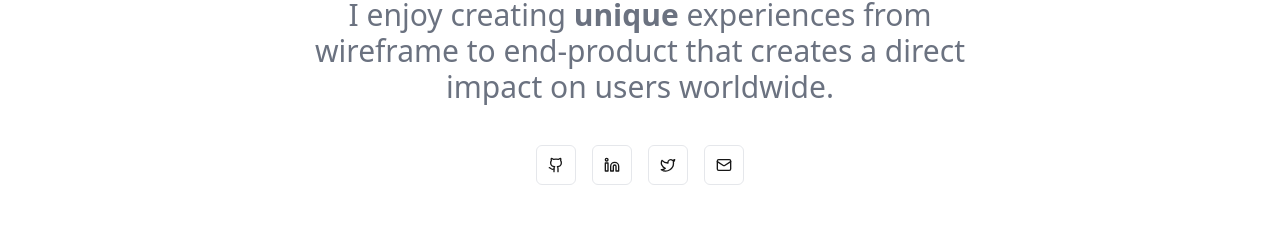
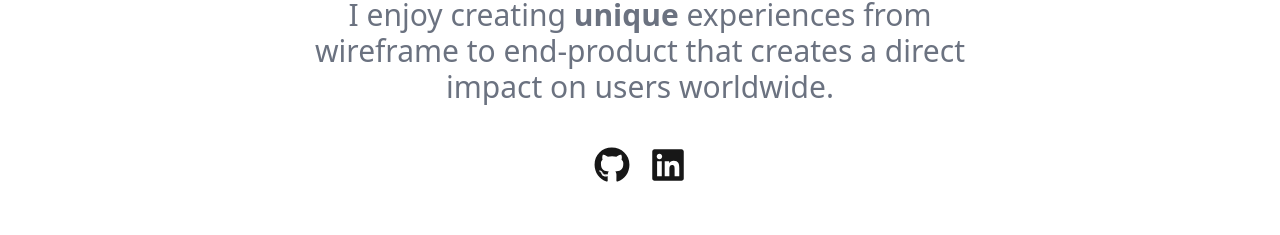
Before and after one commit to yoggsoft/portfolio, a Next.js app: page / in a window 1280 px wide. Shown: the part 871-1106 px from the top of the page. Built offline with nearby package versions, Linux system fonts and the light colour scheme.

Commit message:
hero icons

```diff
--- a/src/components/Hero/index.tsx
+++ b/src/components/Hero/index.tsx
@@ -1,4 +1,5 @@
 import Image from 'next/image';
+import { Icon } from '@/components/Icons';
 
 export default function Hero () {
   return (
@@ -20,40 +21,27 @@
           </p>
         </div>
         <div className="space-x-4">
-          <a href="https://github.com" target="_blank">
-            <button className="inline-flex items-center justify-center gap-2 whitespace-nowrap rounded-md text-sm font-medium ring-offset-background transition-colors focus-visible:outline-none focus-visible:ring-2 focus-visible:ring-ring focus-visible:ring-offset-2 disabled:pointer-events-none disabled:opacity-50 [&amp;_svg]:pointer-events-none [&amp;_svg]:size-4 [&amp;_svg]:shrink-0 border border-input bg-background hover:bg-accent hover:text-accent-foreground h-10 w-10">
-              <svg xmlns="http://www.w3.org/2000/svg" width="24" height="24" viewBox="0 0 24 24" fill="none" stroke="currentColor" strokeWidth="2" strokeLinecap="round" strokeLinejoin="round" className="lucide lucide-github h-4 w-4">
-                <path d="M15 22v-4a4.8 4.8 0 0 0-1-3.5c3 0 6-2 6-5.5.08-1.25-.27-2.48-1-3.5.28-1.15.28-2.35 0-3.5 0 0-1 0-3 1.5-2.64-.5-5.36-.5-8 0C6 2 5 2 5 2c-.3 1.15-.3 2.35 0 3.5A5.403 5.403 0 0 0 4 9c0 3.5 3 5.5 6 5.5-.39.49-.68 1.05-.85 1.65-.17.6-.22 1.23-.15 1.85v4"></path>
-                <path d="M9 18c-4.51 2-5-2-7-2"></path>
-              </svg>
+          <a href="https://github.com/yoggsoft" target="_blank">
+            <button className="inline-flex items-center justify-center gap-2 whitespace-nowrap rounded-md text-sm font-medium ring-offset-background transition-colors focus-visible:outline-none focus-visible:ring-2 focus-visible:ring-ring focus-visible:ring-offset-2 disabled:pointer-events-none disabled:opacity-50 [&amp;_svg]:pointer-events-none [&amp;_svg]:size-4 [&amp;_svg]:shrink-0 bord bg-background hover:bg-accent hover:opacity-75 hover:text-accent-foreground h-10 w-10">
+              <Icon name='github' />
               <span className="sr-only">GitHub</span>
             </button>
           </a>
-          <a href="https://linkedin.com" target="_blank">
-            <button className="inline-flex items-center justify-center gap-2 whitespace-nowrap rounded-md text-sm font-medium ring-offset-background transition-colors focus-visible:outline-none focus-visible:ring-2 focus-visible:ring-ring focus-visible:ring-offset-2 disabled:pointer-events-none disabled:opacity-50 [&amp;_svg]:pointer-events-none [&amp;_svg]:size-4 [&amp;_svg]:shrink-0 border border-input bg-background hover:bg-accent hover:text-accent-foreground h-10 w-10">
-              <svg xmlns="http://www.w3.org/2000/svg" width="24" height="24" viewBox="0 0 24 24" fill="none" stroke="currentColor" strokeWidth="2" strokeLinecap="round" strokeLinejoin="round" className="lucide lucide-linkedin h-4 w-4">
-                <path d="M16 8a6 6 0 0 1 6 6v7h-4v-7a2 2 0 0 0-2-2 2 2 0 0 0-2 2v7h-4v-7a6 6 0 0 1 6-6z"></path>
-                <rect width="4" height="12" x="2" y="9"></rect><circle cx="4" cy="4" r="2"></circle></svg>
+          <a href="https://linkedin.com/in/querales" target="_blank">
+            <button className="inline-flex items-center justify-center gap-2 whitespace-nowrap rounded-md text-sm font-medium ring-offset-background transition-colors focus-visible:outline-none focus-visible:ring-2 focus-visible:ring-ring focus-visible:ring-offset-2 disabled:pointer-events-none disabled:opacity-50 [&amp;_svg]:pointer-events-none [&amp;_svg]:size-4 [&amp;_svg]:shrink-0 bg-background hover:bg-accent hover:opacity-75 hover:text-accent-foreground h-10 w-10">
+              <Icon name='linkedin' />
               <span className="sr-only">LinkedIn</span>
             </button>
           </a>
-          <a href="https://twitter.com" target="_blank">
-            <button className="inline-flex items-center justify-center gap-2 whitespace-nowrap rounded-md text-sm font-medium ring-offset-background transition-colors focus-visible:outline-none focus-visible:ring-2 focus-visible:ring-ring focus-visible:ring-offset-2 disabled:pointer-events-none disabled:opacity-50 [&amp;_svg]:pointer-events-none [&amp;_svg]:size-4 [&amp;_svg]:shrink-0 border border-input bg-background hover:bg-accent hover:text-accent-foreground h-10 w-10">
-              <svg xmlns="http://www.w3.org/2000/svg" width="24" height="24" viewBox="0 0 24 24" fill="none" stroke="currentColor" strokeWidth="2" strokeLinecap="round" strokeLinejoin="round" className="lucide lucide-twitter h-4 w-4">
-                <path d="M22 4s-.7 2.1-2 3.4c1.6 10-9.4 17.3-18 11.6 2.2.1 4.4-.6 6-2C3 15.5.5 9.6 3 5c2.2 2.6 5.6 4.1 9 4-.9-4.2 4-6.6 7-3.8 1.1 0 3-1.2 3-1.2z"></path>
-              </svg>
-              <span className="sr-only">Twitter</span>
-            </button>
-          </a>
-          <a href="mailto:hello@example.com">
-            <button className="inline-flex items-center justify-center gap-2 whitespace-nowrap rounded-md text-sm font-medium ring-offset-background transition-colors focus-visible:outline-none focus-visible:ring-2 focus-visible:ring-ring focus-visible:ring-offset-2 disabled:pointer-events-none disabled:opacity-50 [&amp;_svg]:pointer-events-none [&amp;_svg]:size-4 [&amp;_svg]:shrink-0 border border-input bg-background hover:bg-accent hover:text-accent-foreground h-10 w-10">
+          {/* <a href="mailto:hello@example.com">
+            <button className="inline-flex items-center justify-center gap-2 whitespace-nowrap rounded-md text-sm font-medium ring-offset-background transition-colors focus-visible:outline-none focus-visible:ring-2 focus-visible:ring-ring focus-visible:ring-offset-2 disabled:pointer-events-none disabled:opacity-50 [&amp;_svg]:pointer-events-none [&amp;_svg]:size-4 [&amp;_svg]:shrink-0 bg-background hover:bg-accent hover:opacity-75 hover:text-accent-foreground h-10 w-10">
               <svg xmlns="http://www.w3.org/2000/svg" width="24" height="24" viewBox="0 0 24 24" fill="none" stroke="currentColor" strokeWidth="2" strokeLinecap="round" strokeLinejoin="round" className="lucide lucide-mail h-4 w-4">
                 <rect width="20" height="16" x="2" y="4" rx="2"></rect>
                 <path d="m22 7-8.97 5.7a1.94 1.94 0 0 1-2.06 0L2 7"></path>
               </svg>
               <span className="sr-only">Email</span>
             </button>
-          </a>
+          </a> */}
         </div>
       </div>
     </div>
```
